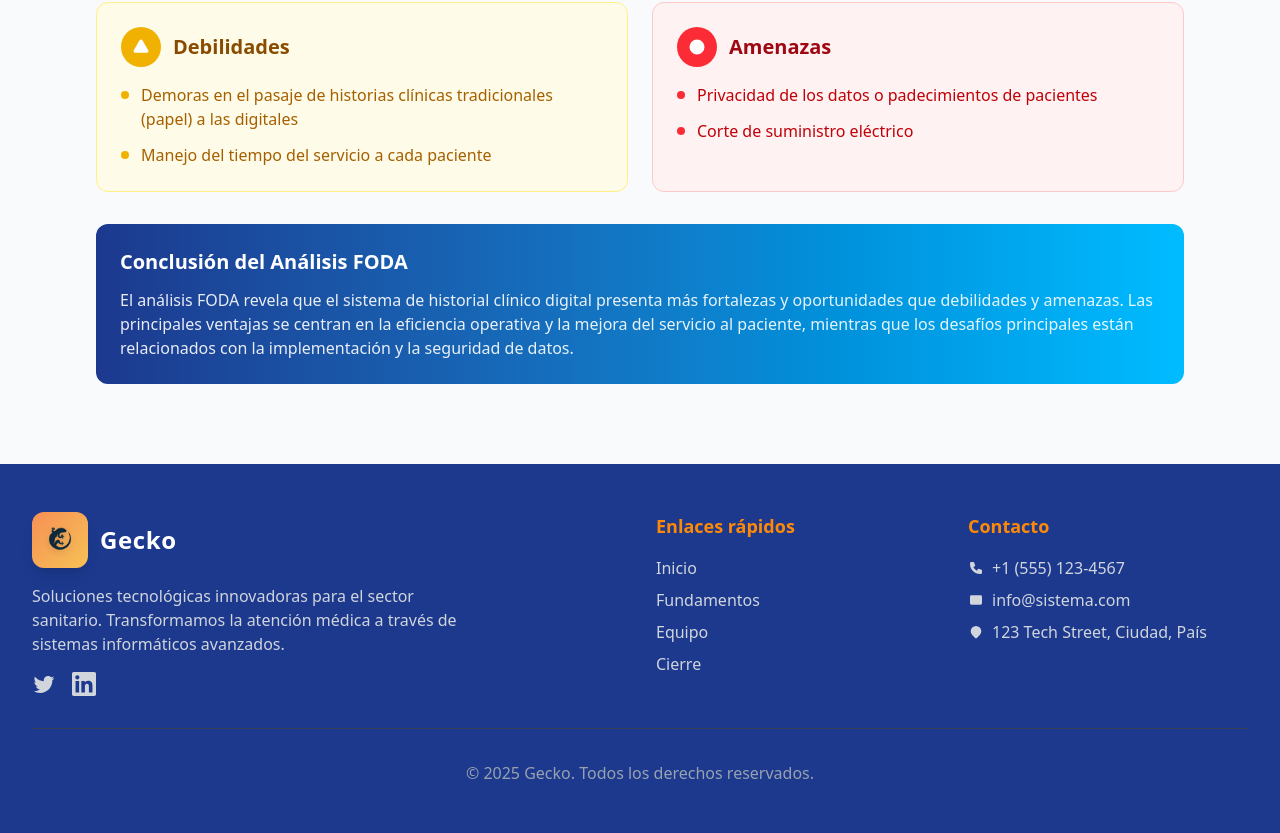
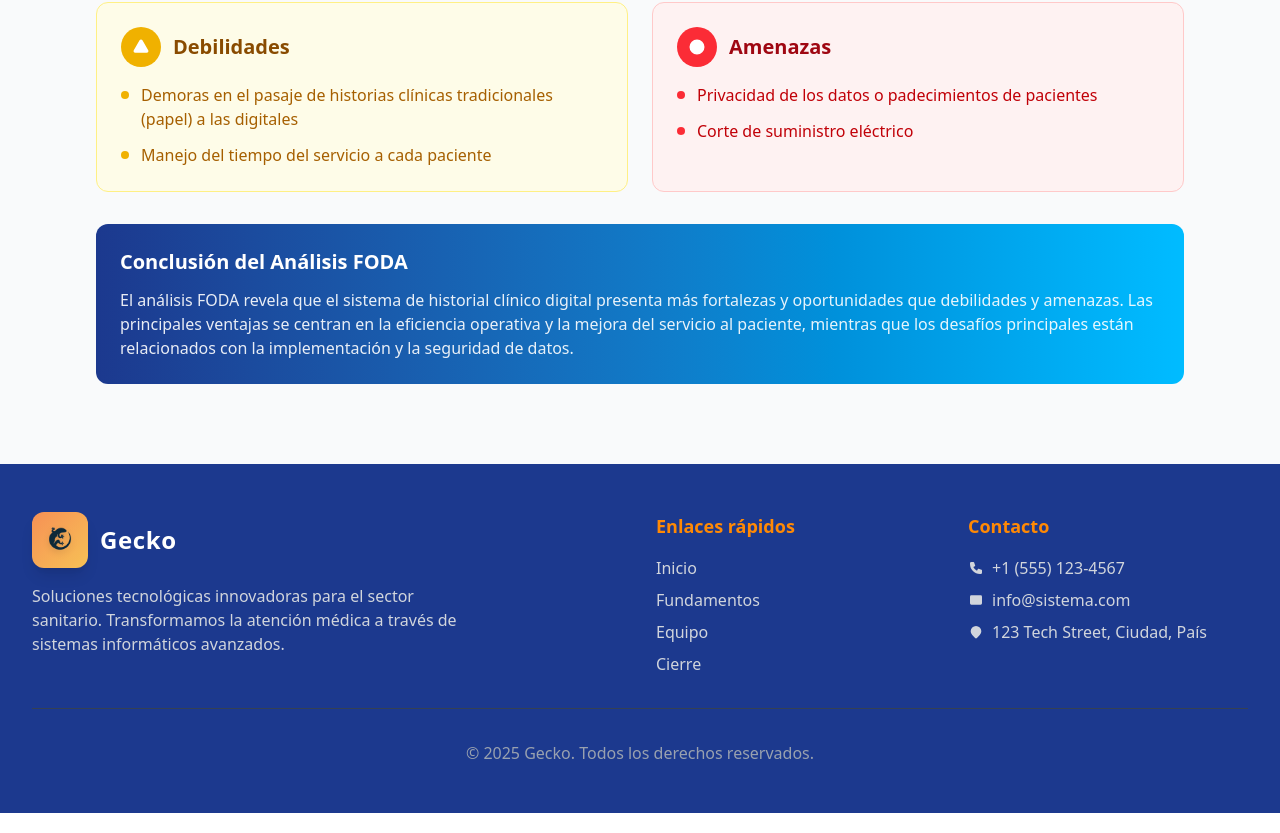
Before and after one commit to LuisMPlus/Gecko, a React (Vite) app: page / in a window 1280 px wide. Shown: the part 3931-4764 px from the top of the page. Built offline with nearby package versions, Linux system fonts and the light colour scheme.

Commit message:
text: cambios de textos

```diff
--- a/src/Pages/SecurityPage.jsx
+++ b/src/Pages/SecurityPage.jsx
@@ -65,7 +65,6 @@ const SEGURIDAD_CONTENT = {
           "Seguridad y auditoría: Si alguien accede indebidamente a un registro, podés saber quién fue y cuándo",
           "Ética laboral: Si un empleado accede a fichas sin autorización, queda registrado",
           "Detección de errores: También se usan para registrar fallos del sistema",
-          "Cumplimiento legal: En muchos países son obligatorios para proteger datos sensibles",
         ],
       },
     },
@@ -106,7 +105,7 @@ const SEGURIDAD_CONTENT = {
     },
     {
       id: 7,
-      titulo: "Normativas legales que debés cumplir",
+      titulo: "Normativas legales",
       descripcion: {
         argentina:
           "En Argentina: Ley 25.326 de Protección de Datos Personales.",
@@ -475,8 +474,8 @@ export default function SeguridadPage() {
 
             <div>
               <h3 className="font-semibold text-orange-800 mb-3">
-                La seguridad no solo es técnica, también es humana ya que se
-                lleva a cabo la capacitación dell personal sobre:
+                La seguridad no solo es técnica, también trata sobre un comportamiento humano responsable. Entonces
+                llevar a cabo la capacitación del personal sobre:
               </h3>
               <div className="space-y-2">
                 {SEGURIDAD_CONTENT.medidas[7].descripcion.capacitacion.map(
--- a/src/components/common/Footer.jsx
+++ b/src/components/common/Footer.jsx
@@ -15,19 +15,7 @@ export default function Footer() {
               Soluciones tecnológicas innovadoras para el sector sanitario. Transformamos la atención médica a través de
               sistemas informáticos avanzados.
             </p>
-            <div className="flex space-x-4">
 
-              <a href="#" className="text-gray-300 hover:text-orange-400 transition-colors duration-200">
-                <svg className="w-6 h-6" fill="currentColor" viewBox="0 0 24 24">
-                  <path d="M22.46 6c-.77.35-1.6.58-2.46.69.88-.53 1.56-1.37 1.88-2.38-.83.5-1.75.85-2.72 1.05C18.37 4.5 17.26 4 16 4c-2.35 0-4.27 1.92-4.27 4.29 0 .34.04.67.11.98C8.28 9.09 5.11 7.38 3 4.79c-.37.63-.58 1.37-.58 2.15 0 1.49.75 2.81 1.91 3.56-.71 0-1.37-.2-1.95-.5v.03c0 2.08 1.48 3.82 3.44 4.21a4.22 4.22 0 0 1-1.93.07 4.28 4.28 0 0 0 4 2.98 8.521 8.521 0 0 1-5.33 1.84c-.34 0-.68-.02-1.02-.06C3.44 20.29 5.7 21 8.12 21 16 21 20.33 14.46 20.33 8.79c0-.19 0-.37-.01-.56.84-.6 1.56-1.36 2.14-2.23z" />
-                </svg>
-              </a>
-              <a href="#" className="text-gray-300 hover:text-orange-400 transition-colors duration-200">
-                <svg className="w-6 h-6" fill="currentColor" viewBox="0 0 24 24">
-                  <path d="M20.447 20.452h-3.554v-5.569c0-1.328-.027-3.037-1.852-3.037-1.853 0-2.136 1.445-2.136 2.939v5.667H9.351V9h3.414v1.561h.046c.477-.9 1.637-1.85 3.37-1.85 3.601 0 4.267 2.37 4.267 5.455v6.286zM5.337 7.433c-1.144 0-2.063-.926-2.063-2.065 0-1.138.92-2.063 2.063-2.063 1.14 0 2.064.925 2.064 2.063 0 1.139-.925 2.065-2.064 2.065zm1.782 13.019H3.555V9h3.564v11.452zM22.225 0H1.771C.792 0 0 .774 0 1.729v20.542C0 23.227.792 24 1.771 24h20.451C23.2 24 24 23.227 24 22.271V1.729C24 .774 23.2 0 22.222 0h.003z" />
-                </svg>
-              </a>
-            </div>
           </div>
 
           {/* Enlaces rápidos */}
```
